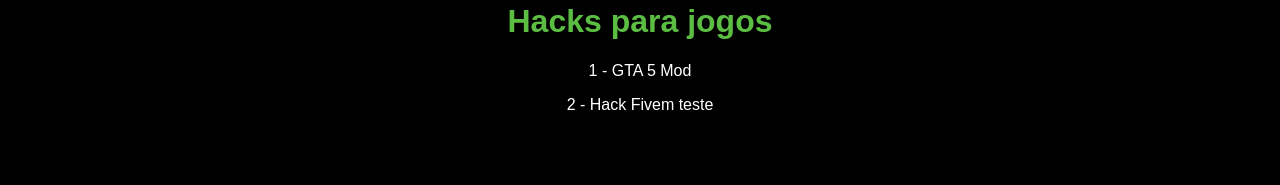
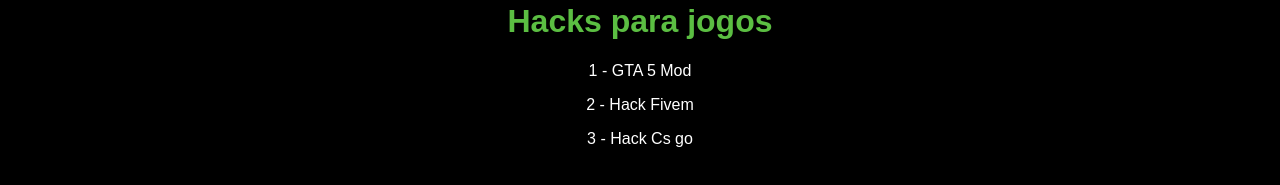
Before and after one commit to KizzyGames/KizzyComunity, a plain HTML site: page contact.html in a window 1280 px wide. Shown: the part 269-454 px from the top of the page. Drawn offline with Linux system fonts and the light colour scheme.

Commit message:
Update contact.html

```diff
--- a/contact.html
+++ b/contact.html
@@ -33,8 +33,10 @@
 			      <p><a href="Pack codigo 4.zip" class="btn-2" download="Hack GTA5">
 		1 - GTA 5 Mod</p>
 				       <p><a href="Pack codigo 5.zip" class="btn-2" download="Hack Fivem">
-		2 - Hack Fivem teste</p>
+		2 - Hack Fivem</p>
+					       <p><a href="Pack codigo 6.zip" class="btn-2" download="Hack Cs go">
+		3 - Hack Cs go</p>
 
 
         </div>
-    </body
+	</body>
```
